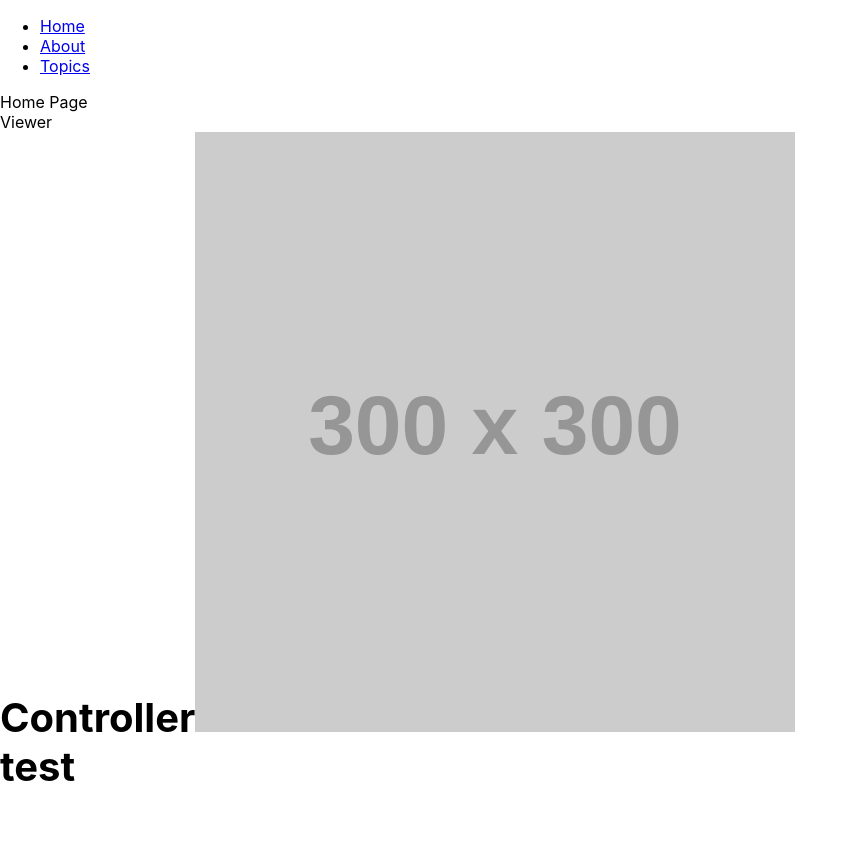
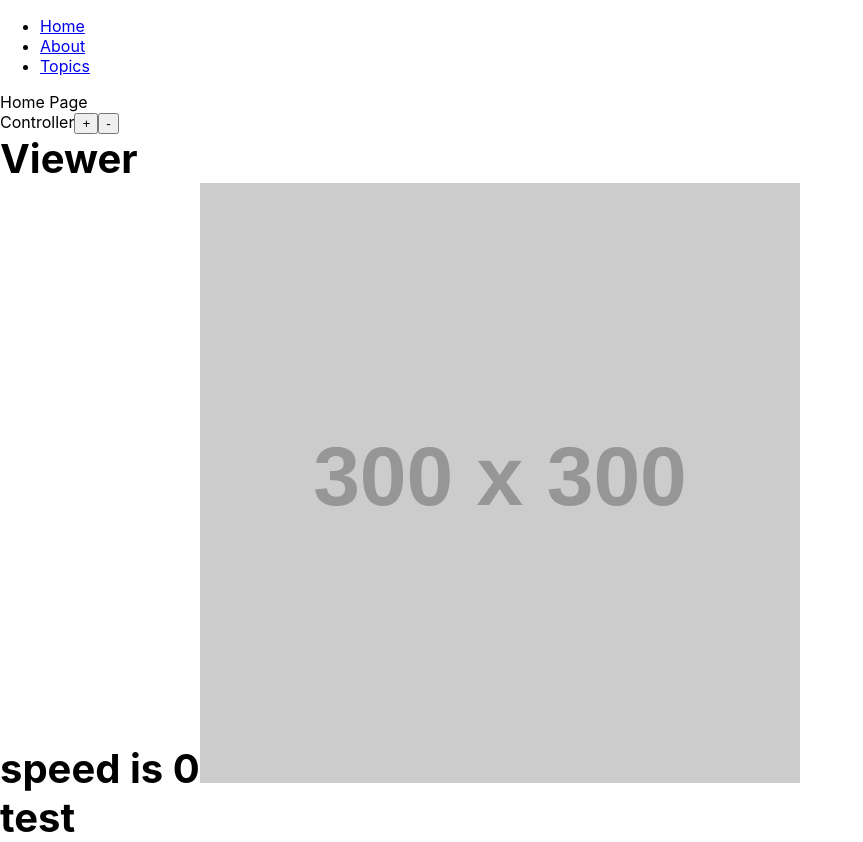
Before and after one commit to lgh06/web-prompter, a React (Create React App) app: page / in a window 1280 px wide. Shown: the whole page, without its empty margins (0-863 px from the left). Before the commit the page ends 800 px from the top, so only its background shows below. Built offline with nearby package versions, Linux system fonts and the light colour scheme.

Commit message:
basic function worked

```diff
--- a/src/components/Controller.js
+++ b/src/components/Controller.js
@@ -1,5 +1,12 @@
-export default function Viewer() {
+import react from 'react'
+import { useSelector, useDispatch } from 'react-redux'
+import * as player from '../reducers/playerSlice'
+
+export default function Controller() {
+  const dispatch = useDispatch()
   return (<div>
-    Viewer
+    Controller
+    <button onClick={()=>dispatch(player.speedPlus())}>+</button>
+    <button onClick={()=>dispatch(player.speedMinus())}>-</button>
   </div>);
 }
--- a/src/components/Viewer.js
+++ b/src/components/Viewer.js
@@ -1,12 +1,17 @@
 import React from 'react';
 import styles from './Viewer.module.scss';
 import { genClassName, ImageHolder, innerHTML } from '../helpers';
+
+import { useSelector, useDispatch } from 'react-redux'
+import * as playerSlice from '../reducers/playerSlice'
 // used for scss modules https://create-react-app.dev/docs/adding-a-css-modules-stylesheet
 const cn = genClassName(styles);
 
-export default function Controller() {
+export default function Viewer() {
+  const speed = useSelector((state) => state.player.speed)
   return (<div {...cn('aa bb')}>
-    Controller
+    Viewer <br/>
+    speed is {speed}
     <ImageHolder width="300" height="300" />
     <div {...innerHTML('test')}></div>
   </div>);
--- a/src/reducers/aSlice.js
+++ b/src/reducers/playerSlice.js
@@ -2,29 +2,29 @@ import { createSlice } from '@reduxjs/toolkit'
 
 // one file mapping to one logic feature, basically.
 // https://redux-toolkit.js.org/usage/usage-guide
-export const counterSlice = createSlice({
-  name: 'counter',
+export const playerSlice = createSlice({
+  name: 'player',
   initialState: {
-    value: 0,
+    speed: 0,
   },
   reducers: {
-    increment: (state) => {
+    speedPlus: (state) => {
       // Redux Toolkit allows us to write "mutating" logic in reducers. It
       // doesn't actually mutate the state because it uses the Immer library,
       // which detects changes to a "draft state" and produces a brand new
       // immutable state based off those changes
-      state.value += 1
+      state.speed += 5;
     },
-    decrement: (state) => {
-      state.value -= 1
+    speedMinus: (state) => {
+      state.speed -= 5;
     },
-    incrementByAmount: (state, action) => {
-      state.value += action.payload
+    speedSet: (state, action) => {
+      state.speed = action.payload.speed
     },
   },
 })
 
 // Action creators are generated for each case reducer function
-export const { increment, decrement, incrementByAmount } = counterSlice.actions
+export const { speedPlus, speedMinus, speedSet } = playerSlice.actions
 
-export default counterSlice.reducer
+export default playerSlice.reducer
--- a/src/store.js
+++ b/src/store.js
@@ -1,9 +1,9 @@
 import { configureStore } from '@reduxjs/toolkit'
-import aSlice from './reducers/aSlice'
+import player from './reducers/playerSlice'
 
 // https://redux-toolkit.js.org/usage/usage-guide
 export default configureStore({
   reducer: {
-    aSlice
+    player,
   },
 })
```
